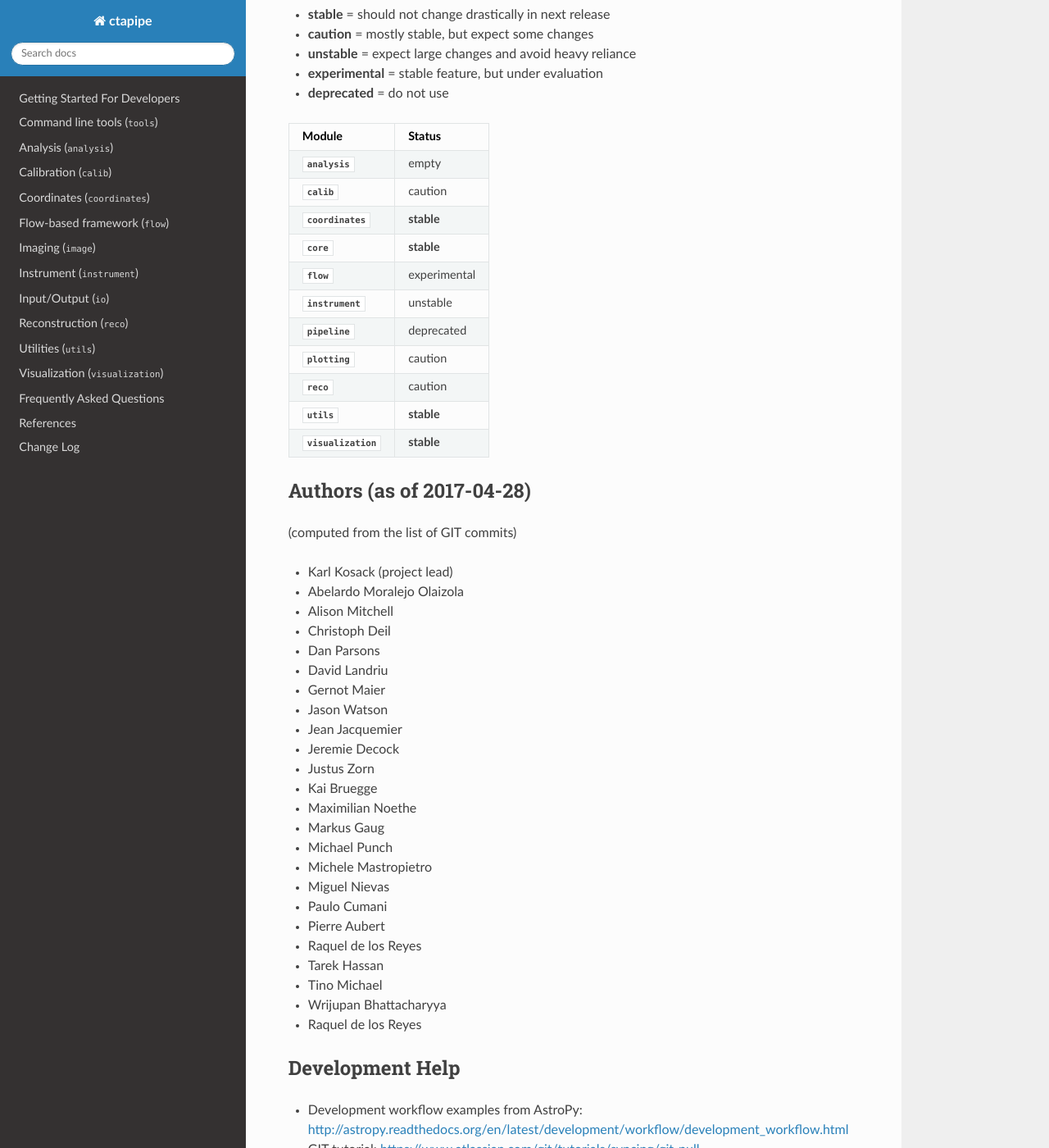
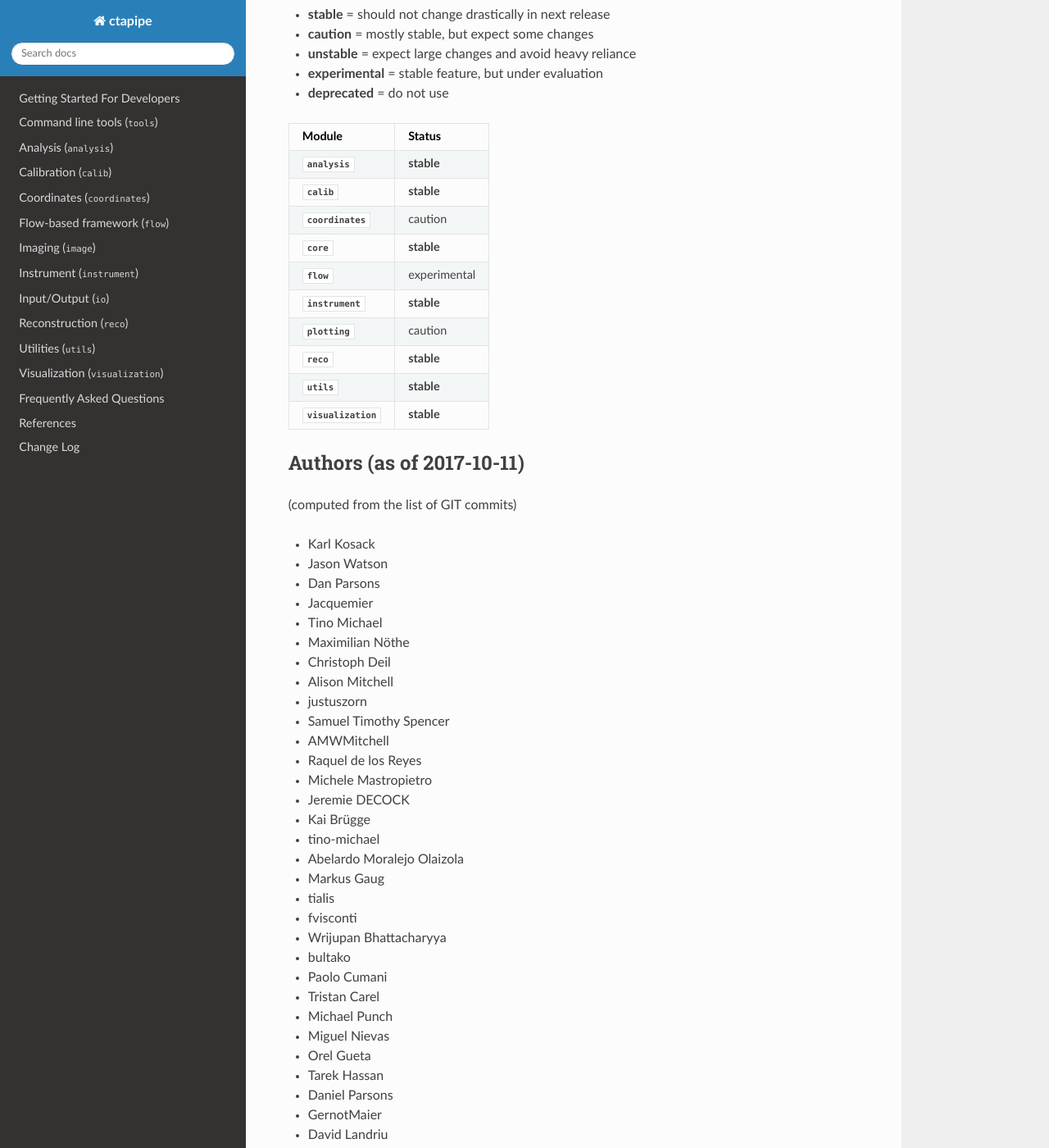
Before and after one commit to cta-observatory/ctapipe, a Sphinx documentation site: the page built from docs/index.rst, in a window 1280 px wide and 1400 px high, scrolled down 1341 px. Shown: the whole window at 82% size. Built offline with Sphinx 7.4.7 and the Read the Docs theme 2.0.0, drawn with Linux system fonts in a browser that asks for light colours; pages that are not in the unit, such as notebooks, are missing from menus; the version number could not be read and is left out.

Commit message:
updated main doc page and author list

```diff
--- a/docs/index.rst
+++ b/docs/index.rst
@@ -60,49 +60,56 @@ Module API Status (relative to next release)
 ================  ===============
  Module           Status
 ================  ===============
-`analysis`        empty
-`calib`           caution
-`coordinates`     **stable**
+`analysis`        **stable**
+`calib`           **stable**
+`coordinates`     caution
 `core`            **stable**
 `flow`            experimental
-`instrument`      unstable
-`pipeline`        deprecated
+`instrument`      **stable**
 `plotting`        caution
-`reco`            caution
+`reco`            **stable**
 `utils`           **stable**
 `visualization`   **stable**
 ================  ===============
 
 
-Authors (as of 2017-04-28)
+Authors (as of 2017-10-11)
 ==========================
 (computed from the list of GIT commits)
 
-- Karl Kosack (project lead)
+- Karl Kosack
+- Jason Watson
+- Dan Parsons
+- Jacquemier
+- Tino Michael
+- Maximilian Nöthe
+- Christoph Deil
+- Alison Mitchell
+- justuszorn
+- Samuel Timothy Spencer
+- AMWMitchell
+- Raquel de los Reyes
+- Michele Mastropietro
+- Jeremie DECOCK
+- Kai Brügge
+- tino-michael
 - Abelardo Moralejo Olaizola
-- Alison Mitchell
-- Christoph Deil
-- Dan Parsons
+- Markus Gaug
+- tialis
+- fvisconti
+- Wrijupan Bhattacharyya
+- bultako
+- Paolo Cumani
+- Tristan Carel
+- Michael Punch
+- Miguel Nievas
+- Orel Gueta
+- Tarek Hassan
+- Daniel Parsons
+- GernotMaier
 - David Landriu
-- Gernot Maier
-- Jason Watson
-- Jean Jacquemier
-- Jeremie Decock
-- Justus Zorn
-- Kai Bruegge
-- Maximilian Noethe
-- Markus Gaug
-- Michael Punch
-- Michele Mastropietro
-- Miguel Nievas
-- Paulo Cumani
+- labsaha
 - Pierre Aubert
-- Raquel de los Reyes
-- Tarek Hassan
-- Tino Michael
-- Wrijupan Bhattacharyya
-- Raquel de los Reyes
-
 
 
 Development Help
```
Also changed, not shown: 1 other file.
